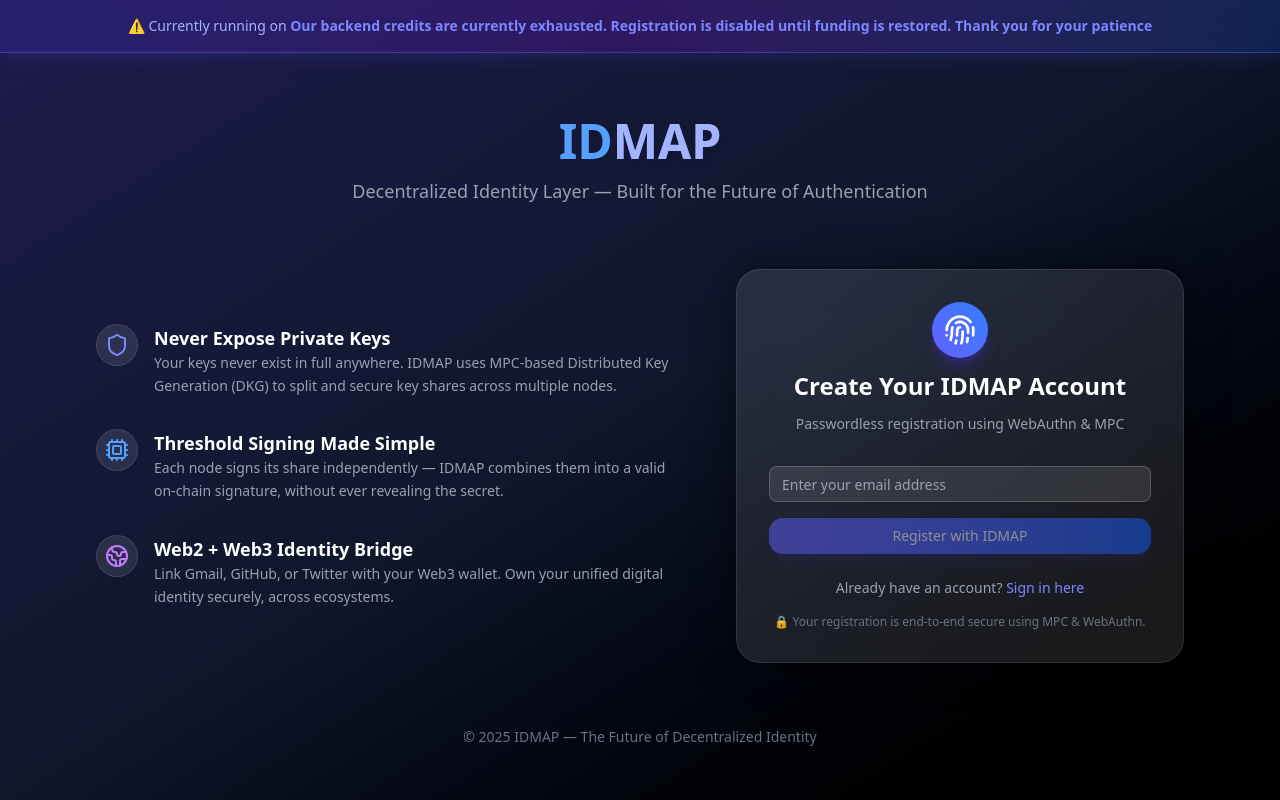
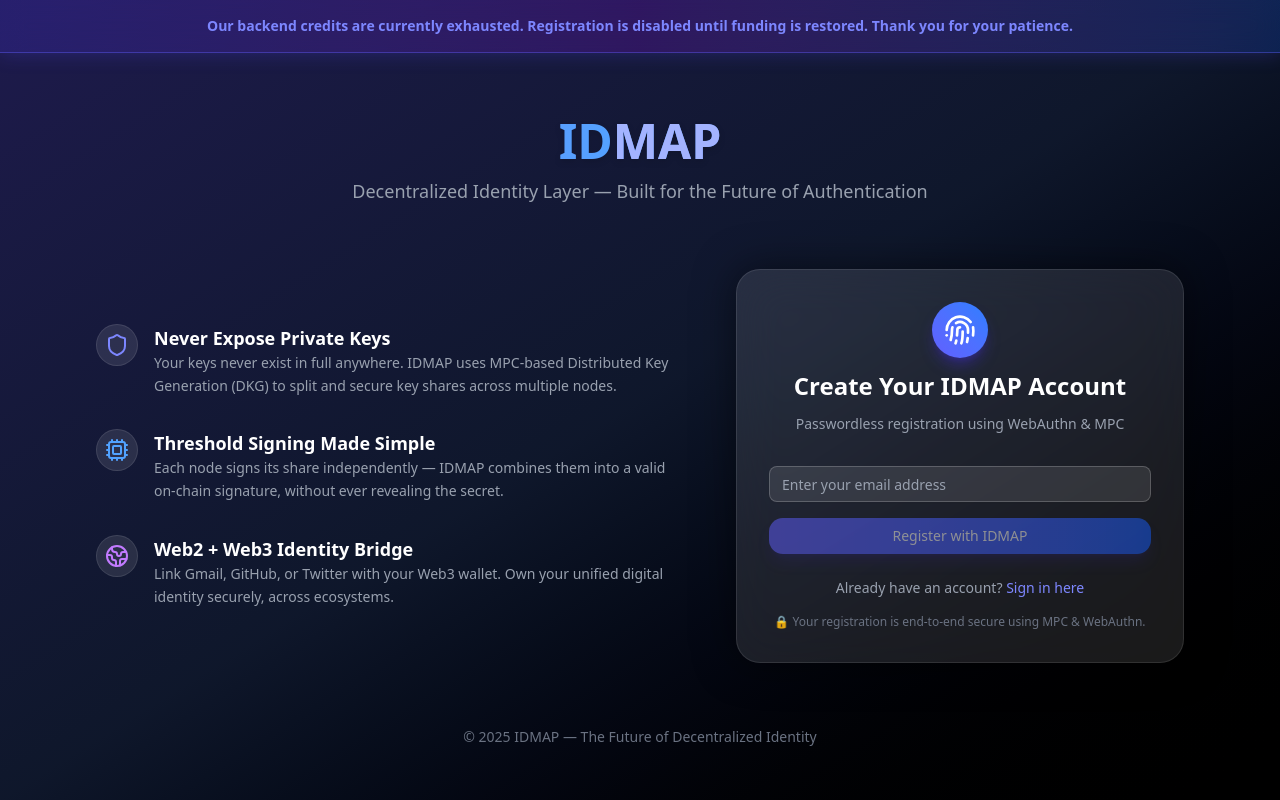
Before and after one commit to akash-R-A-J/idmap-gateway, a React (Vite) app in the folder frontend/: page / in a window 1280 px wide. Built offline with nearby package versions, Linux system fonts and the light colour scheme.

Commit message:
Remove warning emoji from registration message

```diff
--- a/frontend/src/components/register.tsx
+++ b/frontend/src/components/register.tsx
@@ -91,10 +91,9 @@ export const Register = ({
         transition={{ duration: 0.6 }}
         className="w-full bg-gradient-to-r from-indigo-600/20 via-purple-600/20 to-blue-600/20 border-b border-indigo-500/40 text-indigo-300 text-sm text-center py-4 backdrop-blur-md shadow-[0_0_20px_rgba(79,70,229,0.3)]"
       >
-        ⚠️ Currently running on{" "}
         <span className="font-semibold text-indigo-400">
         Our backend credits are currently exhausted. Registration is disabled
-      until funding is restored. Thank you for your patience </span>
+      until funding is restored. Thank you for your patience. </span>
       </motion.div>
 
       {/* header */}
```
